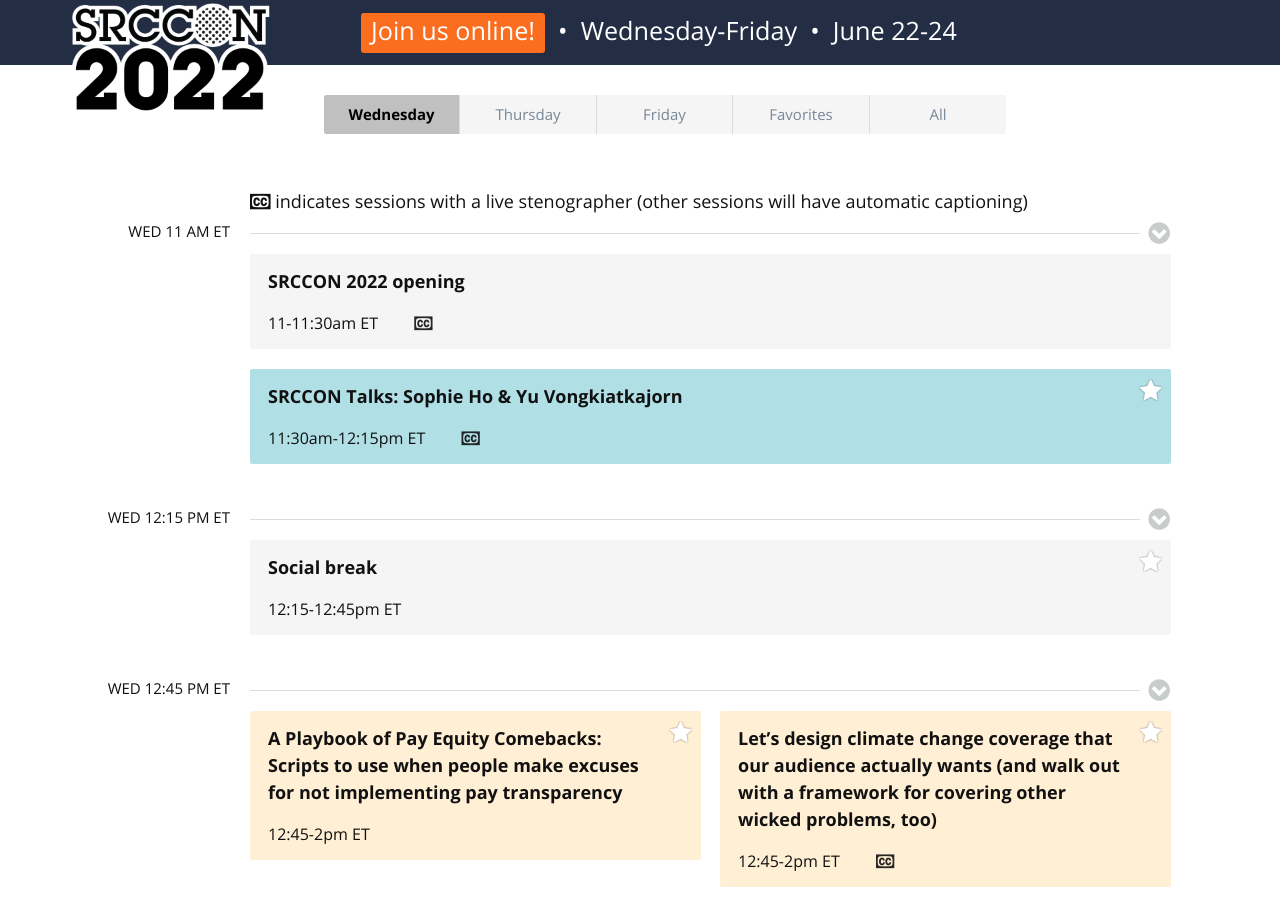
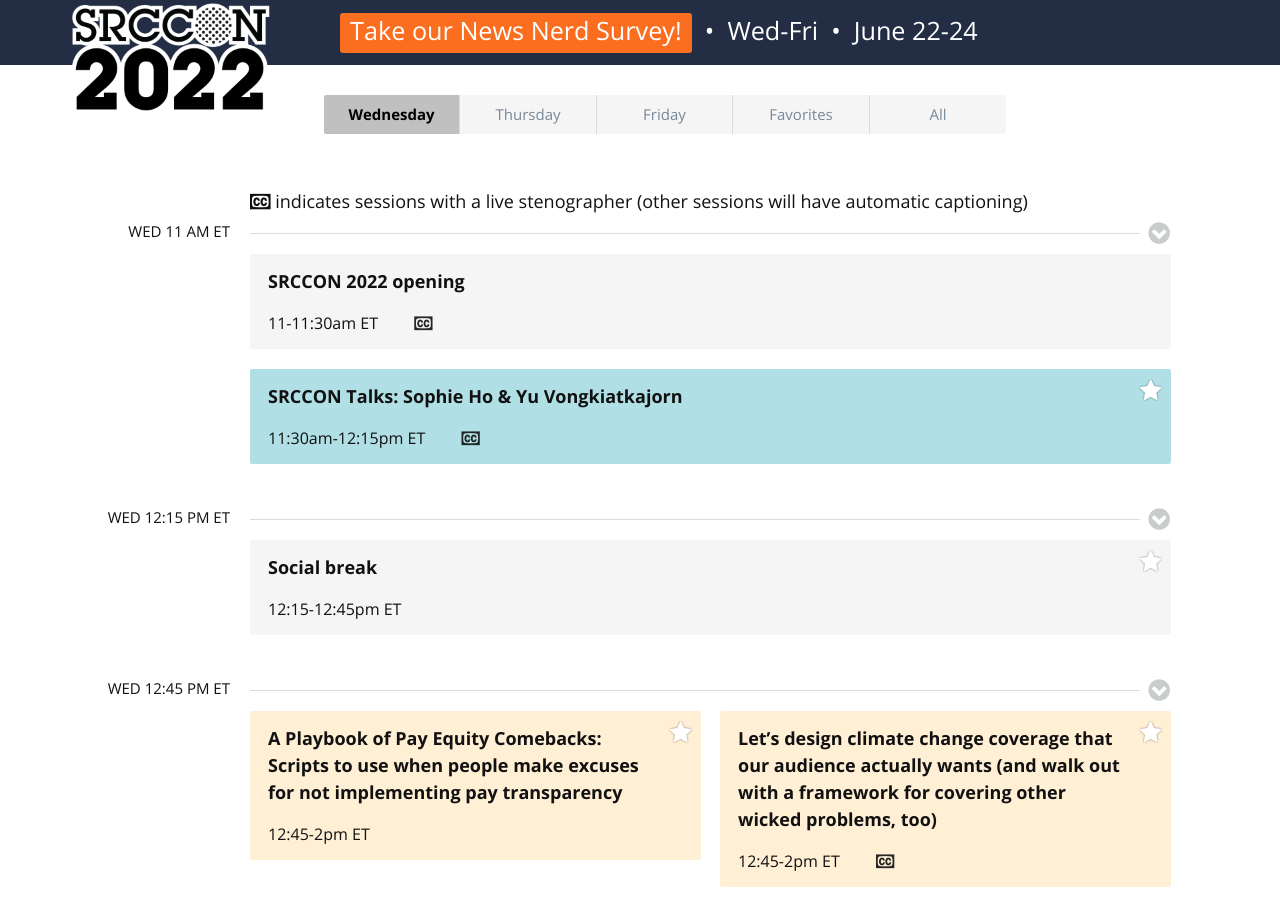
Before and after one commit to OpenNews/srccon-2022, a Jekyll site: the page schedule/index.html, which Jekyll copies as it is, in a window 1280 px wide and 900 px high. Built offline with Jekyll 4.4.1, drawn with Linux system fonts in a browser that asks for light colours.

Commit message:
changing top of schedule page too

```diff
--- a/schedule/index.html
+++ b/schedule/index.html
@@ -45,7 +45,7 @@
             </nav>
             <div id="header-callout">
                 <div class="page-container">
-                    <span><a class="btn" href="https://2022.srccon.org/participation/form/">Join us online!</a> &nbsp;&bull;&nbsp; Wednesday-Friday &nbsp;&bull;&nbsp; June&nbsp;22-24</span>
+                    <span><a class="btn" href="https://www.research.net/r/2022_OpenNewsSurvey">Take our News Nerd Survey!</a> &nbsp;&bull;&nbsp; Wed-Fri &nbsp;&bull;&nbsp; June&nbsp;22-24</span>
                 </div>
             </div>
         </header>
```
